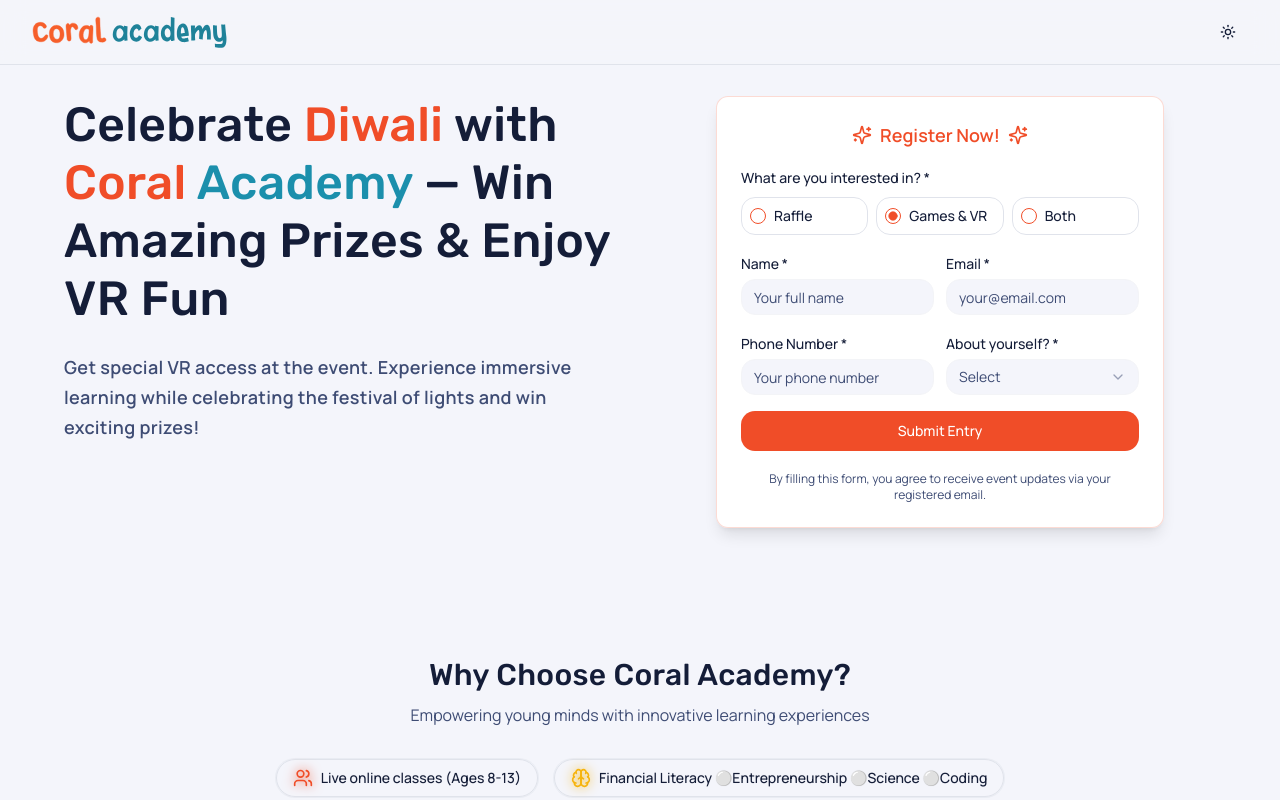
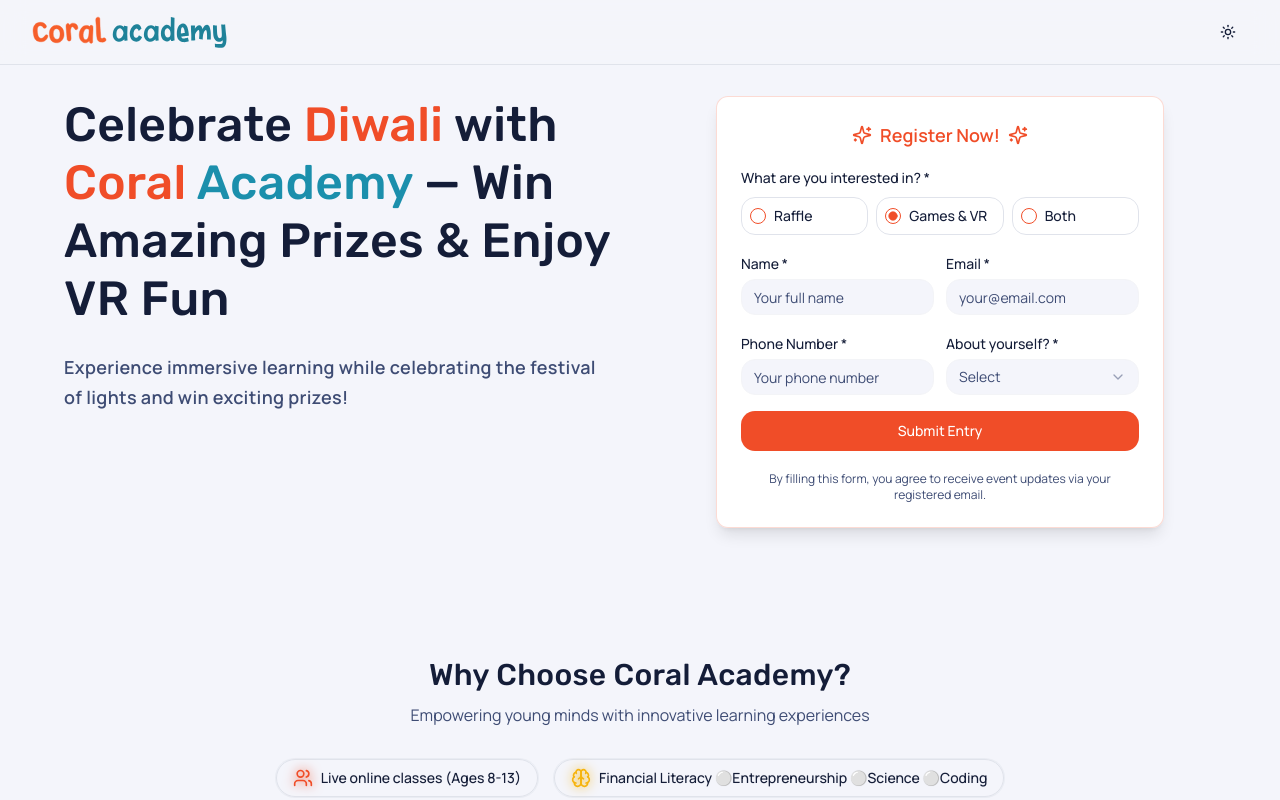
Before and after one commit to Yashodhan2612/coral-diwali-draw, a React (Vite) app: page / in a window 1280 px wide. Shown: the top 800 px of the page. Built offline with nearby package versions, Linux system fonts and the light colour scheme; the HTML template or start-up script is replaced by a standard one.

Commit message:
Remove VR access line

```diff
--- a/src/pages/Landing.tsx
+++ b/src/pages/Landing.tsx
@@ -57,7 +57,6 @@ const Landing = () => {
                 className="mt-8 px-2"
               >
                 <p className="text-base text-muted-foreground leading-relaxed" data-testid="hero-subheading">
-                  Get special VR access at the event.
                   Experience immersive learning while celebrating the festival of lights and win exciting prizes!
                 </p>
               </motion.div>
@@ -89,7 +88,6 @@ const Landing = () => {
               </h1>
 
               <p className="text-sub-hero text-foreground-muted mb-8" data-testid="hero-subheading">
-                Get special VR access at the event.
                 Experience immersive learning while celebrating the festival of lights and win exciting prizes!
               </p>
             </motion.div>
```
